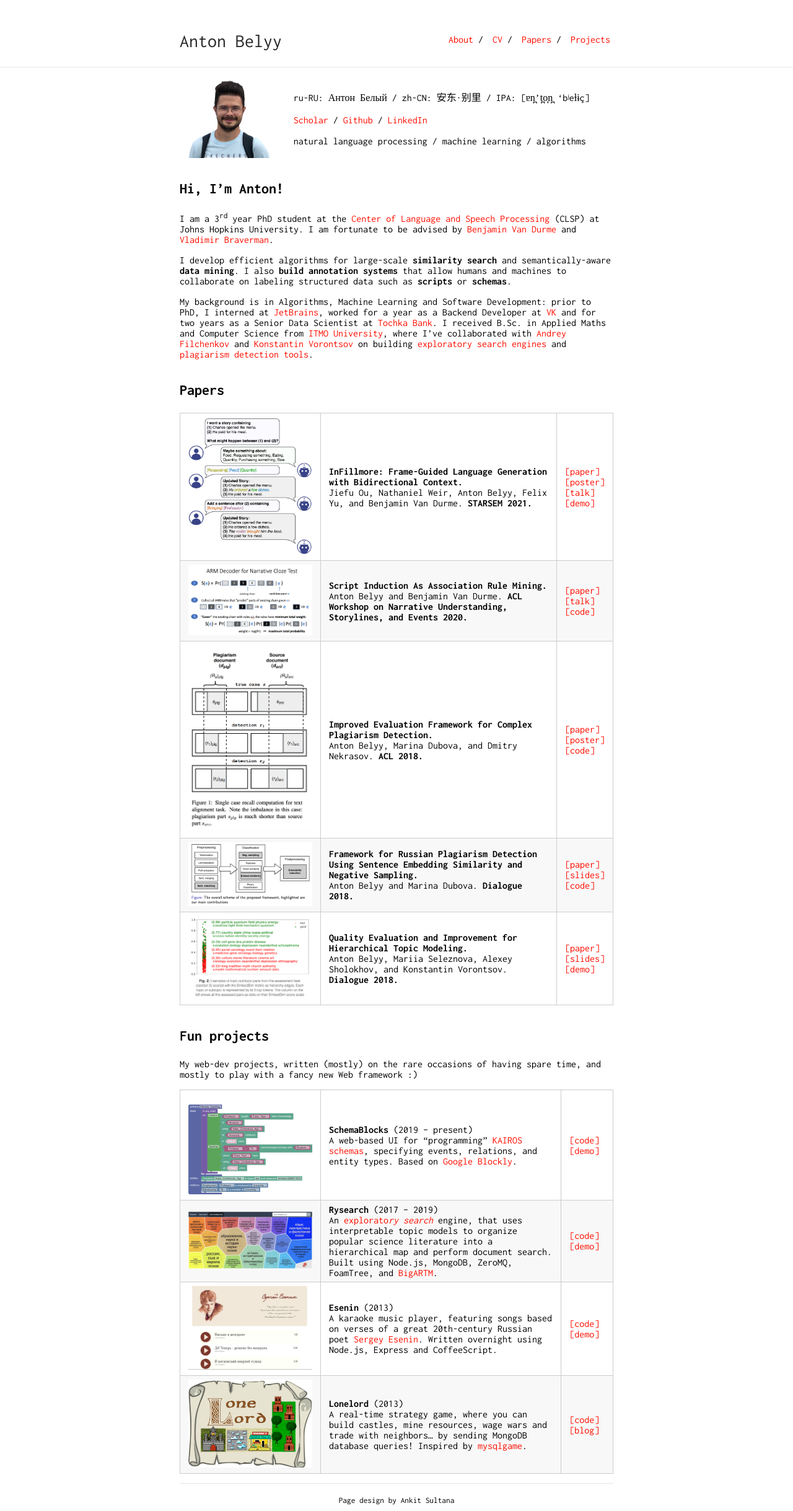
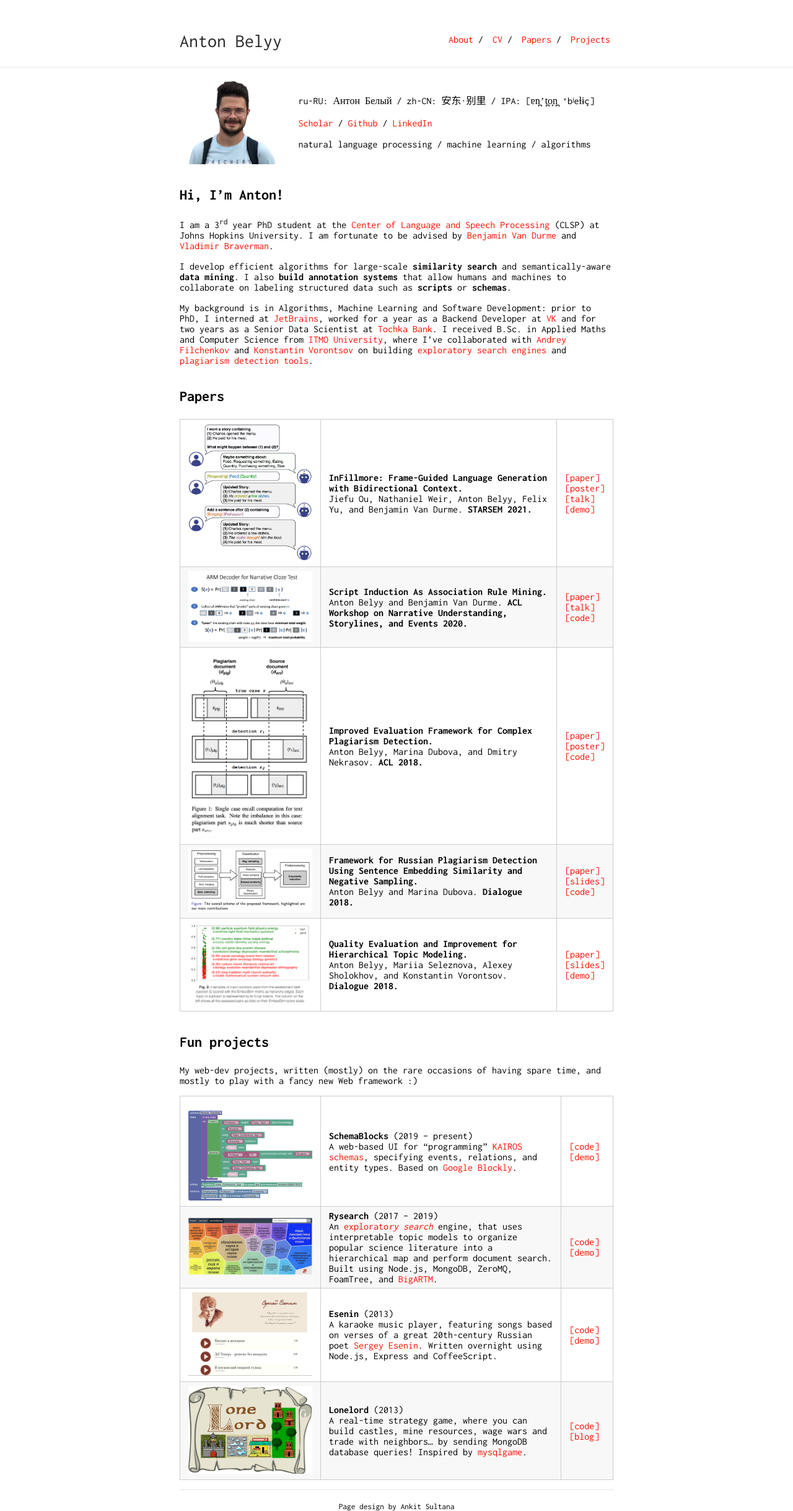
Before and after one commit to AVBelyy/AVBelyy.github.io, a Jekyll site: the page built from index.md, in a window 1280 px wide. Shown: the whole page at 62% size. Built offline with Jekyll 4.4.1, drawn with Linux system fonts in a browser that asks for light colours.

Commit message:
Update vars.scss

```diff
--- a/_sass/vars.scss
+++ b/_sass/vars.scss
@@ -3,8 +3,8 @@
  */
 
 $accent: #FF0F00;
-$image-width: 140px;
-$image-height: 130px;
+$image-width: 150px;
+$image-height: 140px;
 
 /*
  * Build Variables, don't touch
```
